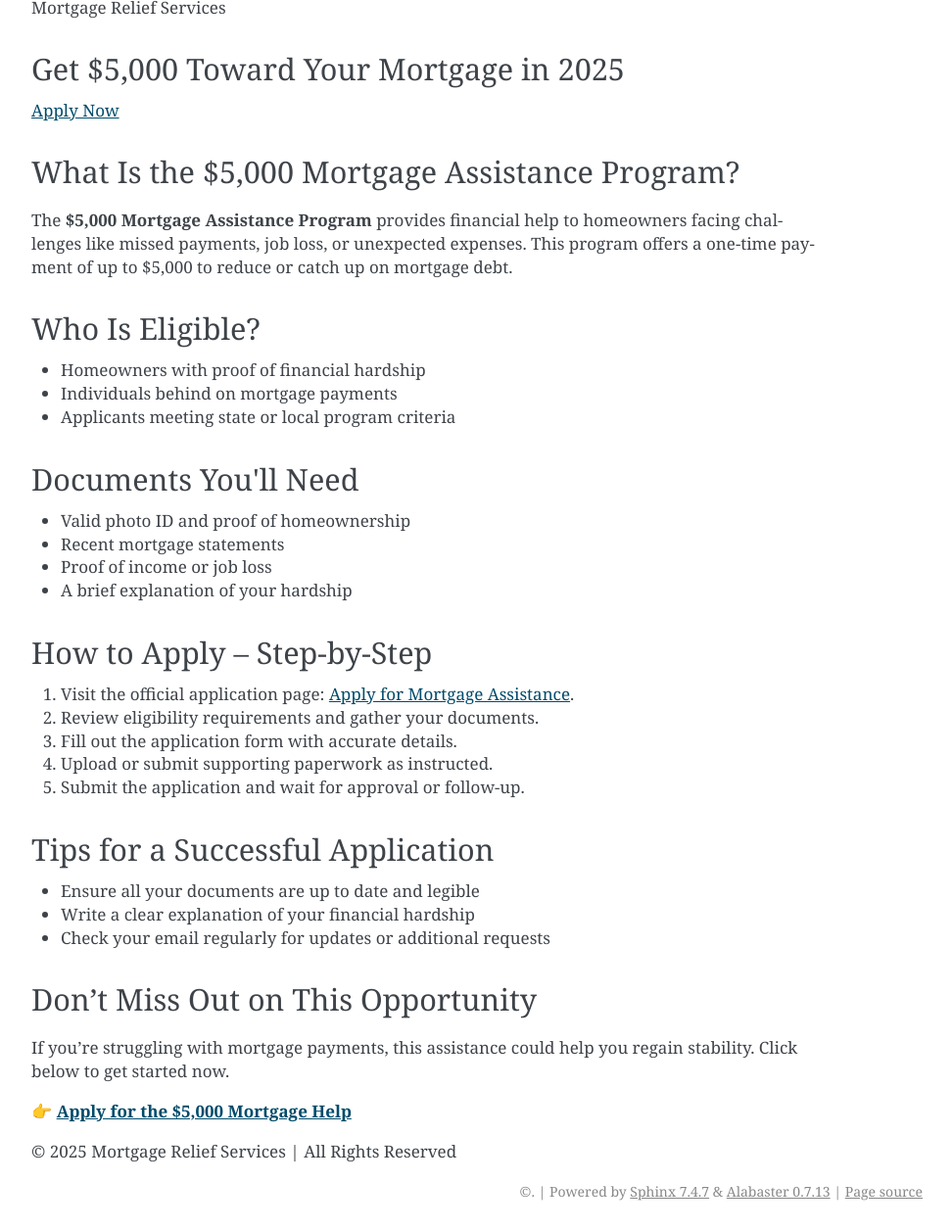
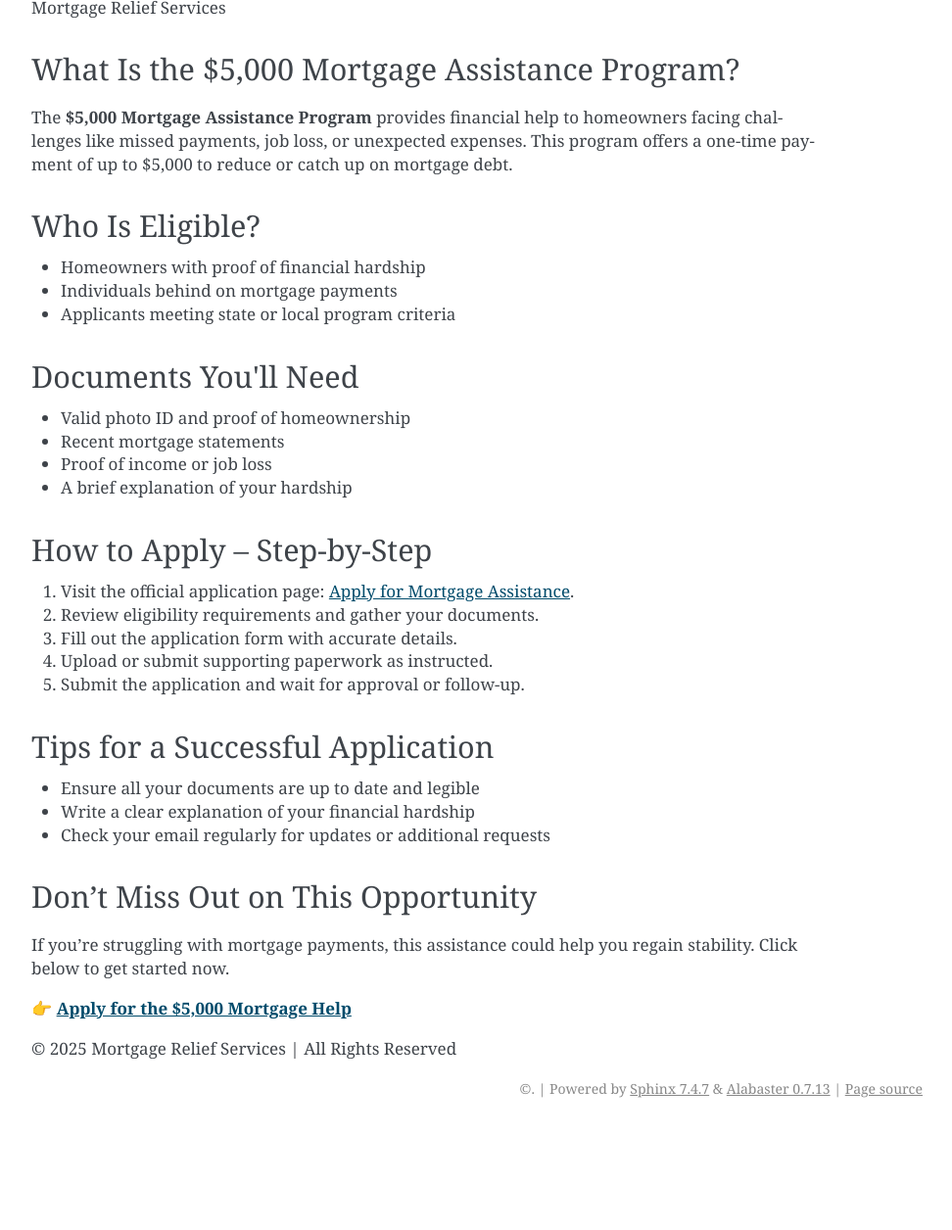
Before and after one commit to t-installturbotaxcom/5000mortgage, a Sphinx documentation site: the page built from docs/index.rst, in a window 1280 px wide, cut to the strip 256-1512 px from the top of the page. Shown: the whole strip at 98% size, without its empty margins (168-1140 px from the left). Built offline with Sphinx 7.4.7, drawn with Linux system fonts in a browser that asks for light colours; after the commit the page ends 1407 px from its top, so only the background shows below that.

Commit message:
Update index.rst

```diff
--- a/docs/index.rst
+++ b/docs/index.rst
@@ -2,15 +2,14 @@ Step-by-Step Guide to the $5,000 Mortgage Assistance Program
 =============================================================
 
 .. meta::
-   :msvalidate.01: BFF40CA8D143BAFDF58796E4E025829B
-   :google-site-verification: VD279M_GngGCAqPG6jAJ9MtlNRCU9GusRHzkw__wRkA
+   :msvalidate.01: 496FB76CB4BF986B84B3D95879586D39
+   :google-site-verification: A_NQsyCuasCJRK7IhYwTsyZ9qBh4bGquPfK0_6sAXkk
    :description: Discover how to apply for the $5,000 Mortgage Assistance Program in 2025. Follow this secure, step-by-step guide to reduce your housing burden with government support.
 
 .. image:: Enter_Product_Key.png
    :width: 350px
    :align: center
    :height: 100px
-   :alt: $5,000 Mortgage Assistance
    :target: https://www.google.com/url?q=https%3A%2F%2Fbcetsamba.in%2Fhow-to-get-benefit-from-5000-mortgage-assistance-program%2F&sa=D&sntz=1&usg=AOvVaw3K_UUiUQwi615Cl2W4ecBn
 
 .. raw:: html
@@ -21,8 +20,7 @@ Step-by-Step Guide to the $5,000 Mortgage Assistance Program
 
    <div class="hero-banner">
      <div class="hero-overlay">
-       <h2 class="hero-heading">Get $5,000 Toward Your Mortgage in 2025</h2>
-       <a class="hero-button" href="https://www.google.com/url?q=https%3A%2F%2Fbcetsamba.in%2Fhow-to-get-benefit-from-5000-mortgage-assistance-program%2F&sa=D&sntz=1&usg=AOvVaw3K_UUiUQwi615Cl2W4ecBn" target="_blank">Apply Now</a>
+
      </div>
    </div>
 
```
